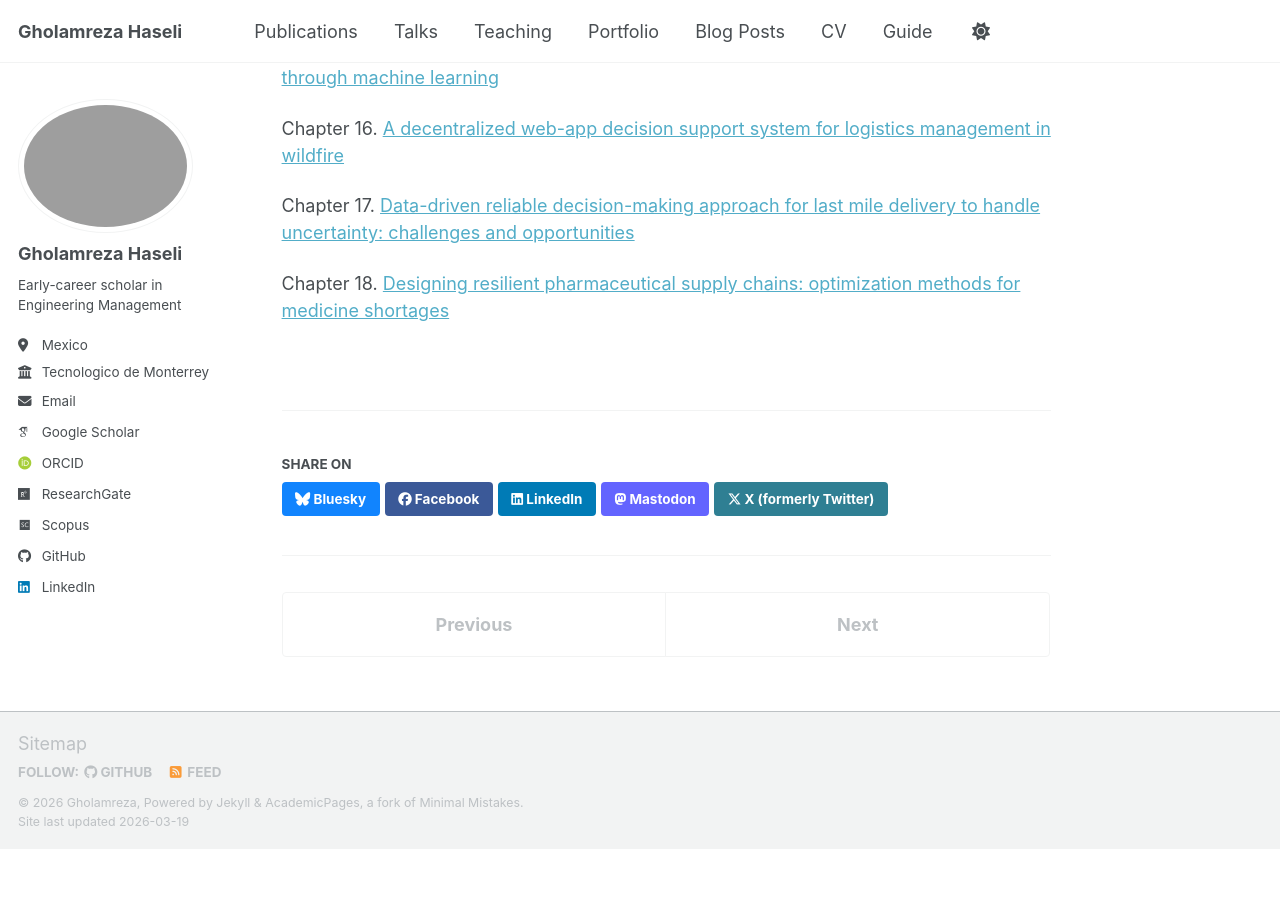
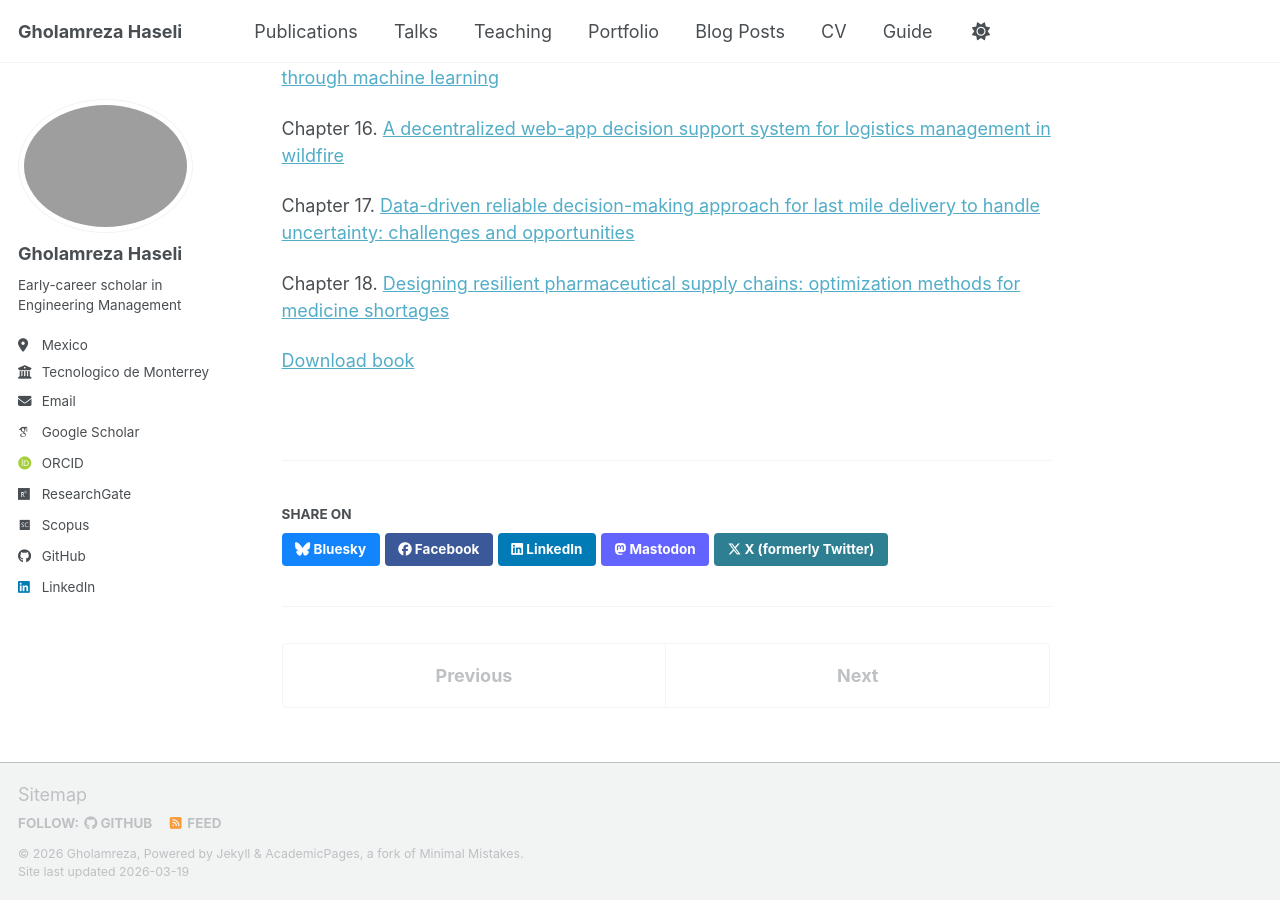
Before and after one commit to Gholamreza-Haseli/Gholamreza-Haseli.github.io, a Jekyll site: the page built from _publications/Reliable Decision-Making for Sustainable Transportation.md, in a window 1280 px wide and 900 px high, scrolled down 1950 px. Built offline with Jekyll 4.4.1, drawn with Linux system fonts in a browser that asks for light colours; some web fonts are replaced; a script bundle is joined from its source files by our own code; library files that are not in the unit come from our copies; before the commit the page ends 2799 px from its top, so only the background shows below that.

Commit message:
Update Reliable Decision-Making for Sustainable Transportation.md

```diff
--- a/_publications/Reliable Decision-Making for Sustainable Transportation.md
+++ b/_publications/Reliable Decision-Making for Sustainable Transportation.md
@@ -58,3 +58,5 @@ Chapter 16. [A decentralized web-app decision support system for logistics manag
 Chapter 17. [Data-driven reliable decision-making approach for last mile delivery to handle uncertainty: challenges and opportunities](https://www.sciencedirect.com/science/chapter/edited-volume/abs/pii/B9780443337406000104)
 
 Chapter 18. [Designing resilient pharmaceutical supply chains: optimization methods for medicine shortages](https://www.sciencedirect.com/science/chapter/edited-volume/abs/pii/B9780443337406000013)
+
+[Download book](https://www.sciencedirect.com/book/edited-volume/9780443337406/reliable-decision-making-for-sustainable-transportation)
```
